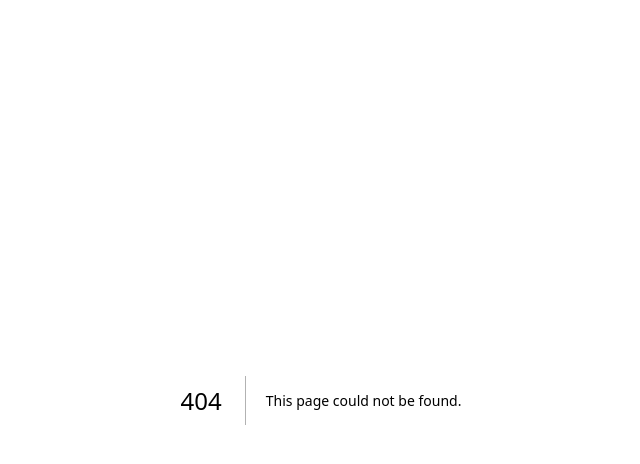
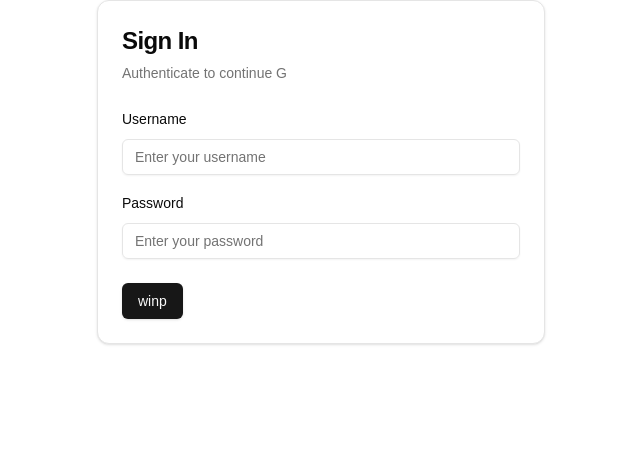
Before and after one commit to bookercodes/minimal-next-auth-example, a Next.js app: page /sign-in in a window 1280 px wide. Before the commit this address had no page. Shown: the top 464 px of the page, without its empty margins (319-959 px from the left). Built offline with nearby package versions, Linux system fonts and the light colour scheme.

Commit message:
impl sign-up

```diff
--- a/src/actions.ts
+++ b/src/actions.ts
@@ -6,10 +6,16 @@ import bcrypt from "bcrypt"
 import { createSession } from "./auth"
 import { cookies } from "next/headers"
 import { redirect } from "next/navigation"
+import { error } from "console"
 
 const SignUpSchema = z.object({
-  username: z.string().min(3, "Username must be at least 3 characters"),
-  password: z.string().min(8, "Password must be at least 8 characters")
+  username: z.string(),
+  password: z.string()
+})
+
+const SignInSchema = z.object({
+  username: z.string(),
+  password: z.string()
 })
 
 export type ActionState = {
@@ -18,6 +24,56 @@ export type ActionState = {
     password?: string[]
   }
   message?: string
+}
+
+export async function signIn(
+  prevState: ActionState,
+  formData: FormData
+): Promise<ActionState> {
+  const validatedFields = SignInSchema.safeParse({
+    username: formData.get("username"),
+    password: formData.get("password")
+  })
+
+  const errorMessage = { message: "Invalid login credentials." }
+
+  // If any form fields are invalid, return early
+  if (!validatedFields.success) {
+    return {
+      errors: validatedFields.error.flatten().fieldErrors
+    }
+  }
+
+  const stmt = db.prepare("SELECT * FROM users WHERE name = ?")
+  const user: any = stmt.get(validatedFields.data.username)
+
+  if (!user) {
+    return errorMessage
+  }
+
+  const passwordMatch = await bcrypt.compare(
+    validatedFields.data.password,
+    user.password
+  )
+
+  if (!passwordMatch) {
+    return errorMessage
+  }
+
+  const sesh = createSession(user.user_id)
+  console.log("sesh", sesh)
+  const sesh_id = sesh?.id
+
+  cookies().set("session", `${sesh_id}`, {
+    httpOnly: true,
+    secure: true,
+    expires: sesh?.endTime,
+    sameSite: "lax",
+    path: "/"
+  })
+
+  redirect("/dashboard")
+  return { message: "success" }
 }
 
 export async function signUp(
--- /dev/null
+++ b/src/app/sign-in/page.tsx
@@ -0,0 +1,82 @@
+"use client"
+
+import { useFormState, useFormStatus } from "react-dom"
+import { useRef } from "react"
+import { Button } from "@/components/ui/button"
+import { Input } from "@/components/ui/input"
+import { Label } from "@/components/ui/label"
+import {
+  Card,
+  CardContent,
+  CardDescription,
+  CardFooter,
+  CardHeader,
+  CardTitle
+} from "@/components/ui/card"
+import { CheckCircle2 } from "lucide-react"
+import { signIn, ActionState } from "@/actions"
+
+const initialState: ActionState = {}
+
+function Submit() {
+  const status = useFormStatus()
+  return <Button disabled={status.pending}>winp</Button>
+}
+
+function SignInForm() {
+  const [state, action] = useFormState(signIn, initialState)
+  const formRef = useRef<HTMLFormElement>(null)
+  const { pending } = useFormStatus()
+
+  return (
+    <Card className="w-full max-w-md mx-auto">
+      <CardHeader>
+        <CardTitle className="text-2xl font-bold">Sign In</CardTitle>
+        <CardDescription>Authenticate to continue G</CardDescription>
+      </CardHeader>
+      <form ref={formRef} action={action}>
+        <CardContent className="space-y-4">
+          <div className="space-y-2">
+            <Label htmlFor="username">Username</Label>
+            <Input
+              id="username"
+              name="username"
+              type="text"
+              placeholder="Enter your username"
+              required
+            />
+            {state.errors?.username && (
+              <p className="text-sm text-red-500">{state.errors.username}</p>
+            )}
+          </div>
+          <div className="space-y-2">
+            <Label htmlFor="password">Password</Label>
+            <Input
+              id="password"
+              name="password"
+              type="password"
+              placeholder="Enter your password"
+              required
+            />
+            {state.errors?.password && (
+              <p className="text-sm text-red-500">{state.errors.password}</p>
+            )}
+          </div>
+          {state.message && (
+            <div className="text-green-500 flex items-center gap-2">
+              <CheckCircle2 className="h-4 w-4" />
+              <span>{state.message}</span>
+            </div>
+          )}
+        </CardContent>
+        <CardFooter>
+          <Submit />
+        </CardFooter>
+      </form>
+    </Card>
+  )
+}
+
+export default function Page() {
+  return <SignInForm />
+}
--- a/src/app/sign-up/layout.tsx
+++ /dev/null
@@ -1,16 +0,0 @@
-export const metadata = {
-  title: 'Next.js',
-  description: 'Generated by Next.js',
-}
-
-export default function RootLayout({
-  children,
-}: {
-  children: React.ReactNode
-}) {
-  return (
-    <html lang="en">
-      <body>{children}</body>
-    </html>
-  )
-}
```
Also changed, not shown: 1 other file (tests, documents, lock files or other folders).
